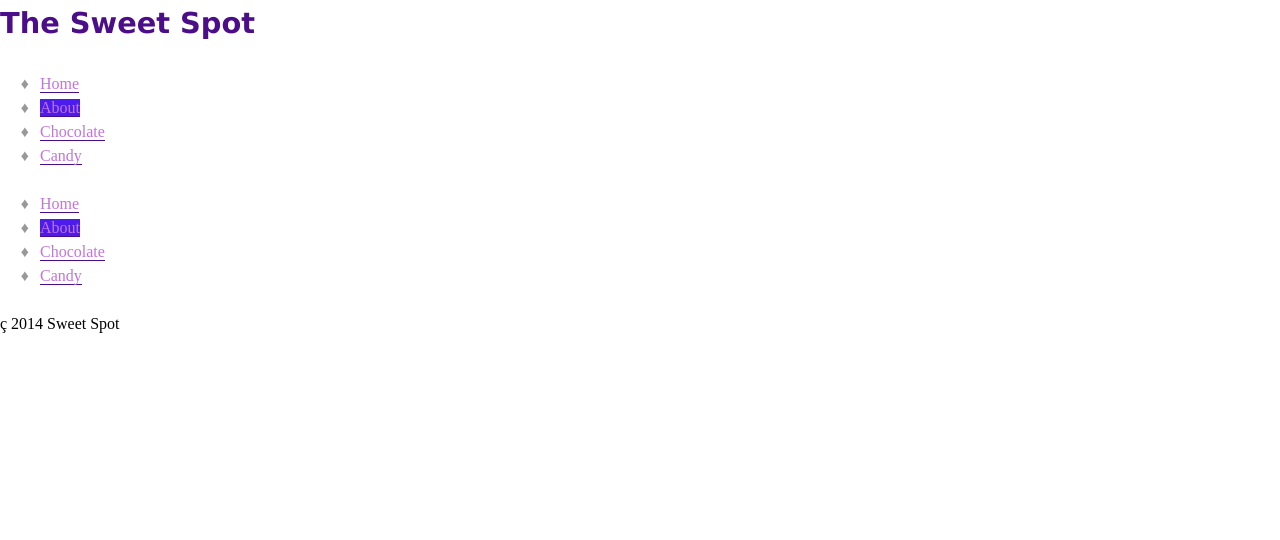
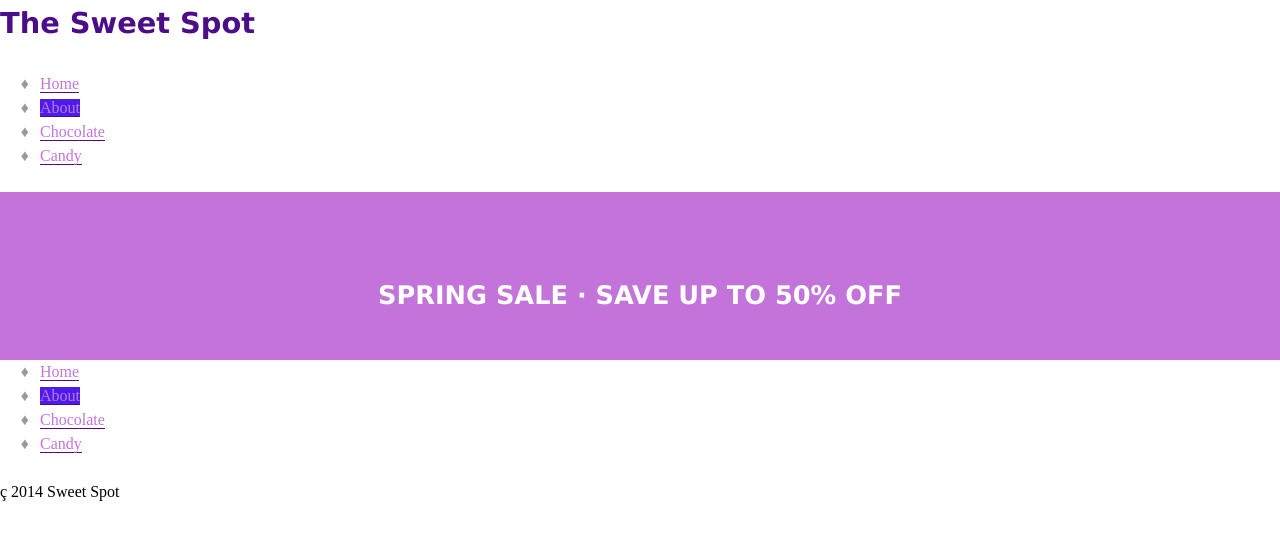
Before and after one commit to gbales11/ecommerce-website, a Jekyll site: the page built from about.html, in a window 1280 px wide. Shown: the top 540 px of the page. Built offline with Jekyll 4.4.1, drawn with Linux system fonts in a browser that asks for light colours; Markdown is read by kramdown in place of the engine named in the settings.

Commit message:
Added Banner

```diff
--- a/_layouts/default.html
+++ b/_layouts/default.html
@@ -28,6 +28,12 @@
 	{% include nav.html navclass='nav-top' %}
 </header>
 
+{% if page.showbanner %}
+<div class="banner">
+	<h2>{{page.bannertext}}</h2>
+</div>
+{% endif %}
+
 {{content}}
 
 <footer>
--- a/about.html
+++ b/about.html
@@ -2,6 +2,8 @@
 layout: default
 titleAfter: curb your sweet tooth
 meta: All about us!
+bannertext: SPRING SALE · SAVE UP TO 50% OFF
+showbanner: yes
 ---
 
 <!doctype html>
--- a/css/common.css
+++ b/css/common.css
@@ -90,18 +90,3 @@ html {
 			width:66.6666%;
 		}
 }
-
-/*header footer*/
-
-.grid-header{
-	background-color: #C374DA;
-	clear: both;
-	text-align: center;
-}
-
-.grid-footer{
-	background-color: #C374DA;
-	clear: both;
-	text-align:center;
-	color: #fff;
-}
--- a/css/header.css
+++ b/css/header.css
@@ -6,3 +6,15 @@
 	clear: both;
 	text-align: center;
 }
+
+
+.banner{
+	background: #C374DA no-repeat center center;
+	background-size: cover;
+	padding: 5em 1em 1em;
+	text-align: center;
+}
+
+.banner h2 {
+	color: #fff;
+}
--- a/index.html
+++ b/index.html
@@ -2,6 +2,8 @@
 layout: default
 titleAfter: curb your sweet tooth
 meta: Anything sweet from A-Z, we have it all.
+bannertext: SPRING SALE · SAVE UP TO 50% OFF
+showbanner: yes
 ---
 
 <h1> index</h1>
```
